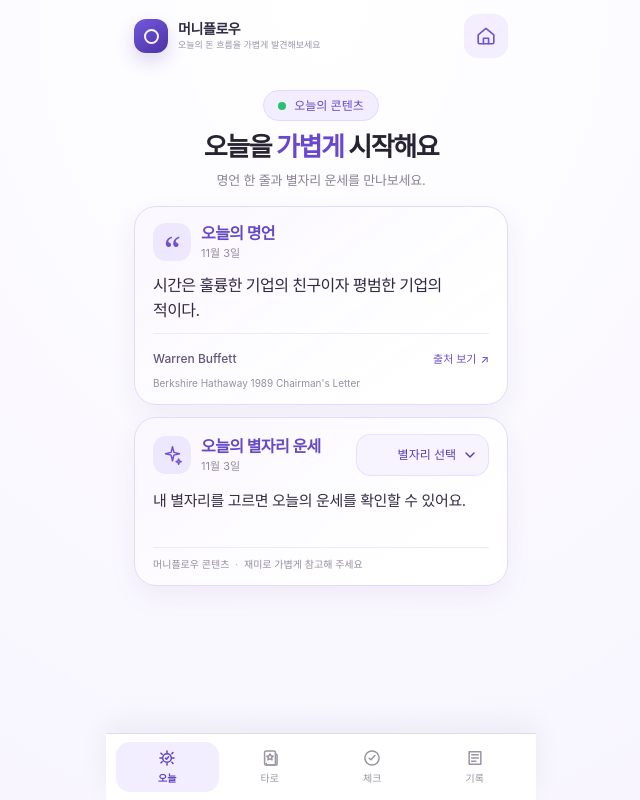
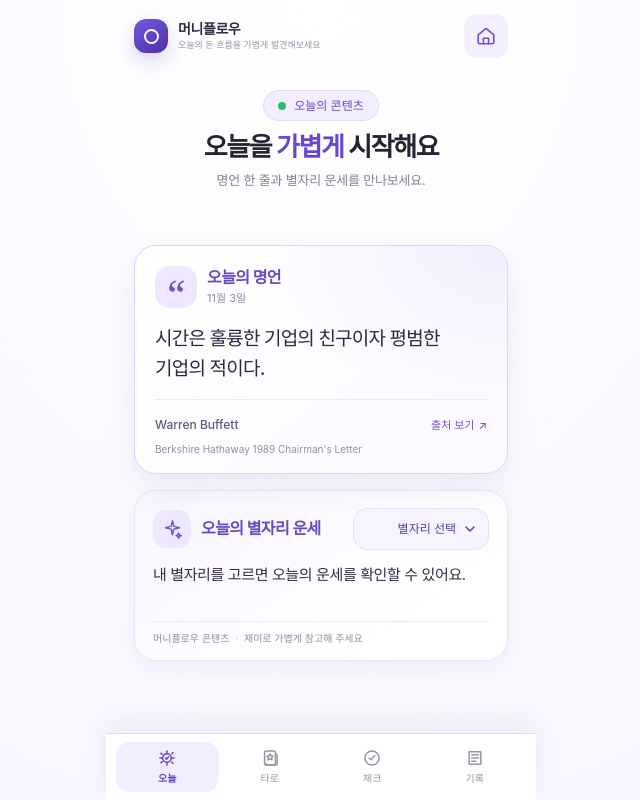
Before and after one commit to anredvon/jamulun-master, a Flask app: page /today in a window 1280 px wide. Shown: the whole page, without its empty margins (319-959 px from the left). Run offline with Flask 3, Linux system fonts and the light colour scheme; some web fonts are replaced.

Commit message:
Balance Today screen card layout (#25)

```diff
--- a/static/css/today.css
+++ b/static/css/today.css
@@ -11,25 +11,26 @@
 .today-intro h1{margin:0;color:#282332;font-size:26px;line-height:1.22;font-weight:750;letter-spacing:-.055em;}
 .today-intro h1 span{color:#6848cf;}
 .today-intro-copy{margin:8px 0 0;color:#898194;font-size:13px;line-height:1.45;font-weight:400;letter-spacing:-.015em;}
-.today-content{display:grid;gap:12px;margin:16px 0 auto;}
+.today-content{display:grid;flex:1 0 auto;align-content:center;gap:clamp(12px,2vh,18px);margin:clamp(14px,2.5vh,22px) 0 0;}
 .today-card{min-width:0;border:1px solid #e4dafd;border-radius:22px;background:linear-gradient(145deg,rgba(250,247,255,.98),#fff 80%);box-shadow:0 10px 28px rgba(68,45,131,.065);}
-.quote-card{padding:16px 18px 14px;}
+.quote-card{position:relative;overflow:hidden;padding:20px 20px 17px;border-color:#ded2ff;background:radial-gradient(ellipse at 100% 0,rgba(239,232,255,.72),transparent 48%),linear-gradient(145deg,#fff,#fcfaff 82%);box-shadow:0 12px 30px rgba(68,45,131,.085);}
 .today-card-heading{display:flex;align-items:center;gap:10px;min-width:0;}
 .today-card-mark{display:grid;place-items:center;flex:0 0 38px;width:38px;height:38px;border-radius:13px;background:#eee8ff;color:#7051d0;}
-.quote-mark{padding-top:7px;font-family:Georgia,serif;font-size:37px;line-height:1;font-weight:400;}
+.quote-card .today-card-mark{flex-basis:42px;width:42px;height:42px;border-radius:15px;background:#eee8ff;}
+.quote-mark{padding-top:8px;font-family:Georgia,serif;font-size:40px;line-height:1;font-weight:400;}
 .today-heading-copy{display:flex;flex-direction:column;gap:2px;min-width:0;}
 .today-heading-copy h1,.today-heading-copy h2{margin:0;color:#6649c5;font-size:16px;line-height:1.35;font-weight:700;letter-spacing:-.035em;}
 .today-heading-copy time{color:#948ba2;font-size:11px;line-height:1.35;font-weight:400;}
-.quote-card blockquote{margin:12px 0 10px;color:#302742;font-size:16px;line-height:1.55;font-weight:400;letter-spacing:-.035em;}
+.quote-card blockquote{margin:16px 0 15px;color:#302742;font-size:19px;line-height:1.58;font-weight:550;letter-spacing:-.04em;}
 .quote-attribution{display:flex;align-items:center;justify-content:space-between;gap:10px;padding-top:9px;border-top:1px solid #eee9f6;color:#64567a;font-size:12px;line-height:1.4;font-weight:500;}
 .quote-attribution a{display:inline-flex;align-items:center;gap:4px;min-height:34px;color:#7051ca;font-size:11px;line-height:1.4;font-weight:500;text-decoration:none;white-space:nowrap;}
 .quote-source-title{display:block;margin-top:0;color:#9690a0;font-size:10px;line-height:1.35;font-weight:400;}
-.horoscope-card{padding:16px 18px 14px;}
+.horoscope-card{padding:17px 18px 15px;border-color:#ebe4fa;background:linear-gradient(145deg,#f8f5ff,#fff 76%);box-shadow:0 7px 20px rgba(68,45,131,.05);}
 .horoscope-heading-row{display:flex;align-items:center;justify-content:space-between;gap:10px;}
 .horoscope-mark svg{width:21px;height:21px;fill:none;stroke:currentColor;stroke-width:1.7;stroke-linejoin:round;stroke-linecap:round;}
 .zodiac-select-trigger{display:inline-flex;align-items:center;gap:6px;min-height:42px;max-width:150px;padding:5px 10px;border:1px solid #e8e0fb;border-radius:14px;background:#f7f3ff;color:#573eae;font-family:inherit;font-size:12px;font-weight:500;line-height:1.2;white-space:nowrap;cursor:pointer;}
 .zodiac-select-trigger:active{background:#eee8ff;}
-.selected-zodiac-icon{display:grid;place-items:center;width:25px;height:25px;flex:0 0 25px;color:#7254cb;}
+.selected-zodiac-icon{display:grid;place-items:center;width:28px;height:28px;flex:0 0 28px;color:#7254cb;}
 .selected-zodiac-icon svg{width:100%;height:100%;overflow:visible;fill:#fff;stroke:currentColor;stroke-width:1.35;stroke-linecap:round;}
 .select-chevron{width:16px;height:16px;flex:0 0 16px;fill:none;stroke:currentColor;stroke-width:1.8;stroke-linecap:round;stroke-linejoin:round;}
 .horoscope-copy{min-height:50px;margin:13px 0 8px;color:#352c45;font-size:15px;line-height:1.58;font-weight:400;letter-spacing:-.025em;}
@@ -55,6 +56,6 @@
 .zodiac-option-dates{color:#9b93a7;font-size:9px;line-height:1.25;font-weight:400;}
 body.zodiac-sheet-open{overflow:hidden;}
 @keyframes zodiac-sheet-rise{from{transform:translateY(18px);opacity:.75}to{transform:translateY(0);opacity:1}}
-@media(max-height:740px){.today-shell{padding-top:calc(6px + env(safe-area-inset-top));}.today-shell .app-header{padding-bottom:8px;}.today-intro{margin-top:12px}.today-intro-kicker{margin-bottom:7px;padding:6px 12px}.today-intro h1{font-size:23px}.today-intro-copy{margin-top:5px;font-size:12px}.today-content{gap:9px;margin-top:12px}.quote-card,.horoscope-card{padding-top:13px;padding-bottom:11px;}.quote-card blockquote{margin:9px 0 8px;font-size:15px;line-height:1.48}.horoscope-copy{min-height:42px;margin-top:9px;font-size:14px;}}
+@media(max-height:740px){.today-shell{padding-top:calc(6px + env(safe-area-inset-top));}.today-shell .app-header{padding-bottom:8px;}.today-intro{margin-top:12px}.today-intro-kicker{margin-bottom:7px;padding:6px 12px}.today-intro h1{font-size:23px}.today-intro-copy{margin-top:5px;font-size:12px}.today-content{gap:9px;margin-top:12px}.quote-card,.horoscope-card{padding-top:13px;padding-bottom:11px;}.quote-card blockquote{margin:10px 0 9px;font-size:16px;line-height:1.48}.horoscope-copy{min-height:42px;margin-top:9px;font-size:14px;}}
 @media(max-width:360px){.quote-card,.horoscope-card{padding-left:14px;padding-right:14px;}.today-heading-copy h1,.today-heading-copy h2{font-size:15px}.zodiac-select-trigger{max-width:132px;padding:4px 7px;font-size:11px}.horoscope-copy{font-size:14px}.zodiac-sheet-panel{padding-left:13px;padding-right:13px}.zodiac-option{min-height:88px}}
 @media(prefers-reduced-motion:reduce){.zodiac-sheet-panel,.zodiac-option{animation:none;transition:none}}
--- a/templates/today.html
+++ b/templates/today.html
@@ -42,7 +42,6 @@
             </span>
             <div class="today-heading-copy">
               <h2 id="horoscope-title">오늘의 별자리 운세</h2>
-              <time datetime="{{ today_iso }}">{{ today_label }}</time>
             </div>
           </div>
           <button class="zodiac-select-trigger" id="zodiac-select-trigger" type="button" aria-haspopup="dialog" aria-controls="zodiac-picker" aria-expanded="false">
```
